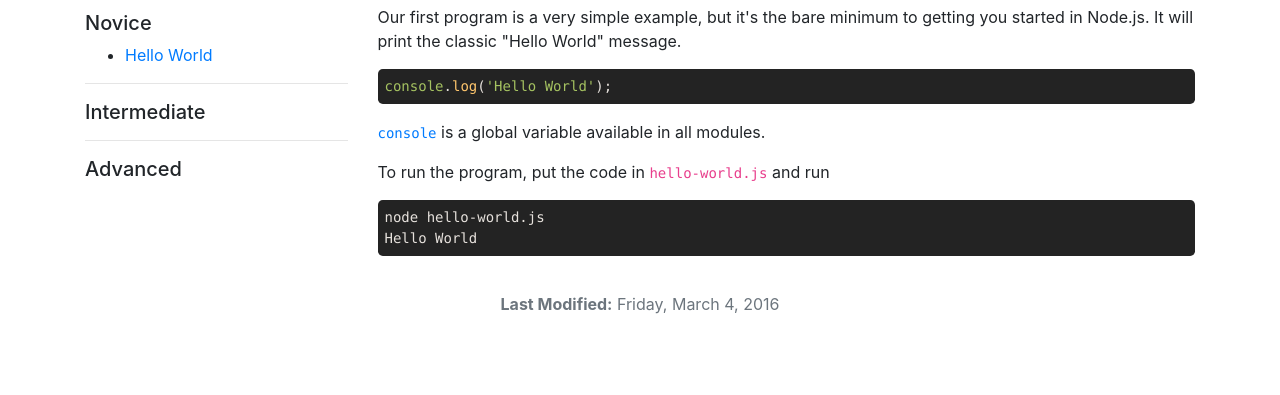
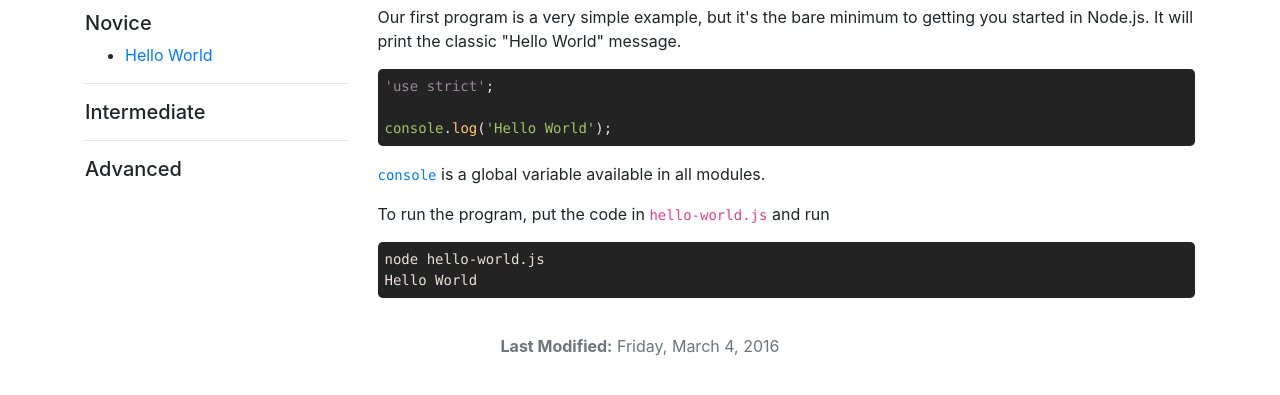
Before and after one commit to foxpjustin/node-by-example, a plain HTML site: page hello-world/index.html in a window 1280 px wide. Shown: the part 177-572 px from the top of the page. Drawn offline with nearby package versions, Linux system fonts and the light colour scheme.

Commit message:
Update 2016-03-04T19:10:59.391Z

```diff
--- a/hello-world/index.html
+++ b/hello-world/index.html
@@ -51,7 +51,9 @@
         <div class="col-md-9 content-col">
           <h1 id="hello-world">Hello World</h1>
           <p>Our first program is a very simple example, but it&#39;s the bare minimum to getting you started in Node.js. It will print the classic &quot;Hello World&quot; message.</p>
-          <pre><code class="lang-js">console.log(&#39;Hello World&#39;);
+          <pre><code class="lang-js">&#39;use strict&#39;;
+
+console.log(&#39;Hello World&#39;);
 </code></pre>
           <p><a href="https://nodejs.org/api/console.html"><code>console</code></a> is a global variable available in all modules.</p>
           <p>To run the program, put the code in <code>hello-world.js</code> and run</p>
```
